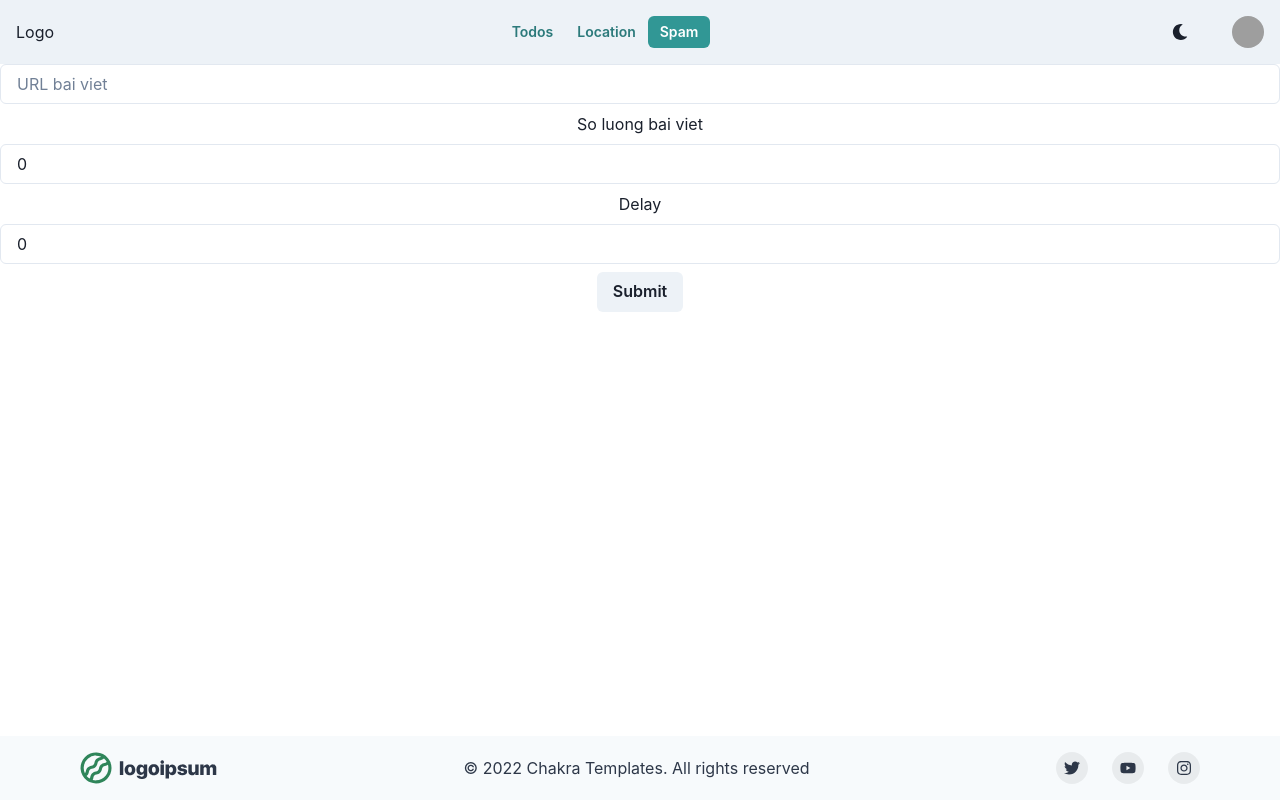
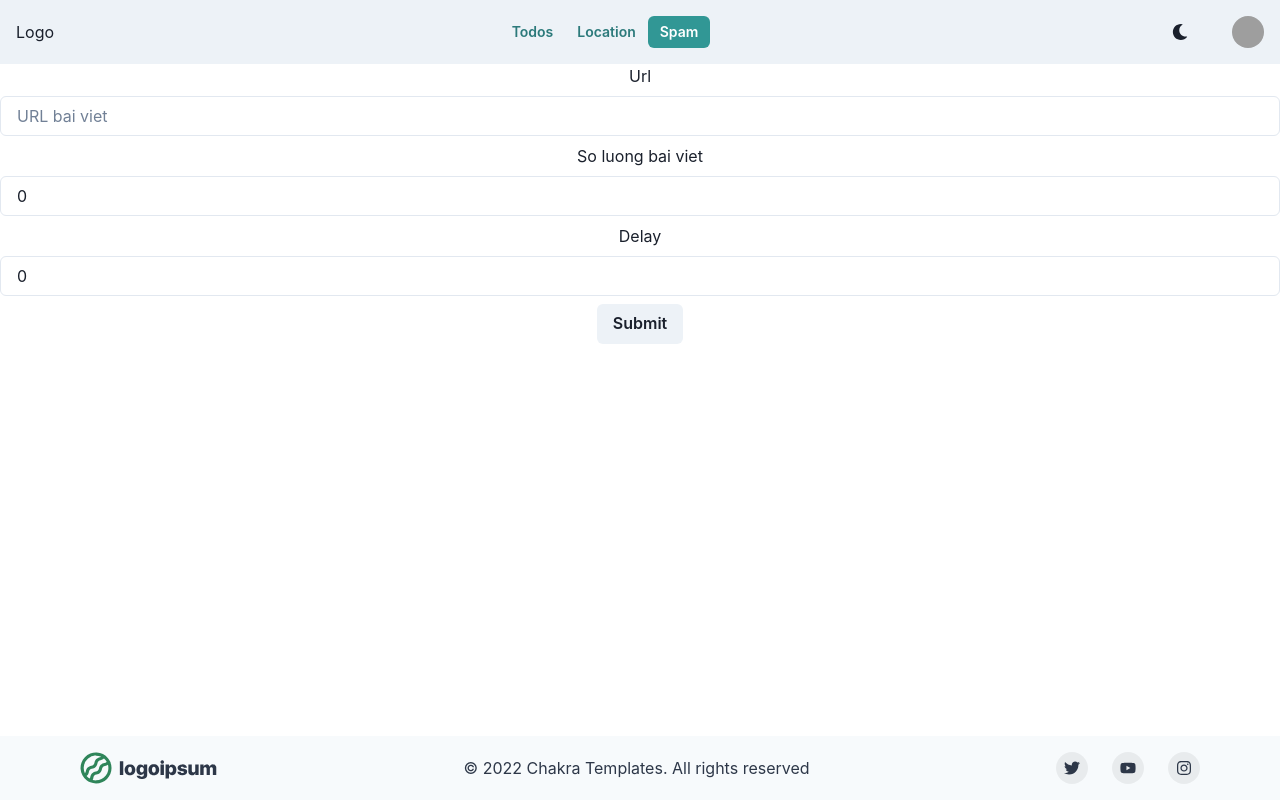
Before and after one commit to pta201/PWA, a React (Vite) app: page /spam in a window 1280 px wide. Built offline with nearby package versions, Linux system fonts and the light colour scheme; no server answers; grey boxes are pictures that could not be loaded.

Commit message:
Update index.tsx

```diff
--- a/src/pages/spam/index.tsx
+++ b/src/pages/spam/index.tsx
@@ -54,6 +54,8 @@ export default function Spam() {
   };
   return (
     <VStack>
+      <Text>Url</Text>
+
       <Input
         placeholder="URL bai viet"
         value={url}
```
